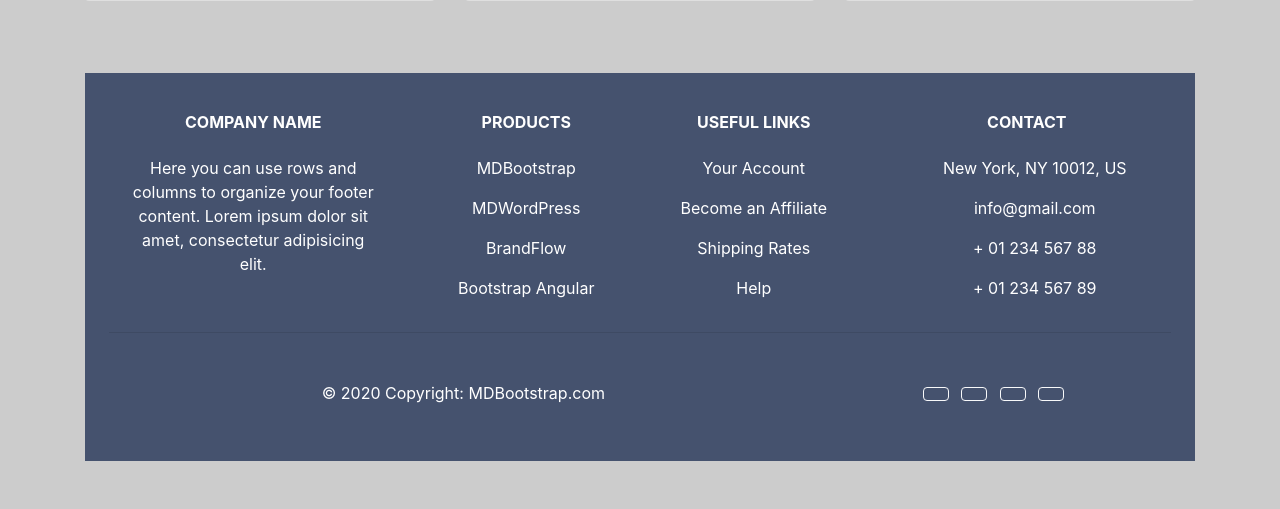
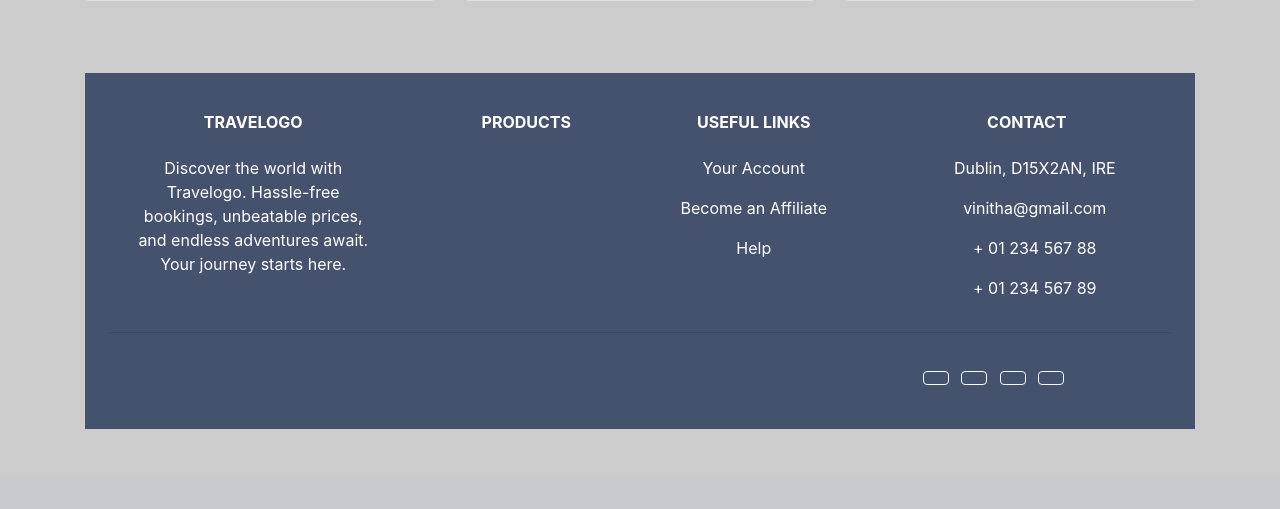
Before and after one commit to vinitha20018616/Flask_trav, a Flask app: page / in a window 1280 px wide. Shown: the part 1689-2198 px from the top of the page. After the commit the page ends 2118 px from the top, so only its background shows below. Run offline with Flask 3, Linux system fonts and the light colour scheme; some libraries are stand-ins or nearby versions.

Commit message:
change footer contents

```diff
--- a/templates/index.html
+++ b/templates/index.html
@@ -3,7 +3,7 @@
 <head>
     <meta charset="UTF-8">
     <meta name="viewport" content="width=device-width, initial-scale=1.0">
-    <title>Grey Billboard</title>
+    <title>Travelogo</title>
     <style>
         #billboard {
             background-color: #ccc; /* Grey background color */
@@ -122,12 +122,10 @@
             <!-- Grid column -->
             <div class="col-md-3 col-lg-3 col-xl-3 mx-auto mt-3">
               <h6 class="text-uppercase mb-4 font-weight-bold">
-                Company name
+                Travelogo
               </h6>
               <p>
-                Here you can use rows and columns to organize your footer
-                content. Lorem ipsum dolor sit amet, consectetur adipisicing
-                elit.
+                Discover the world with Travelogo. Hassle-free bookings, unbeatable prices, and endless adventures await. Your journey starts here.
               </p>
             </div>
             <!-- Grid column -->
@@ -137,18 +135,7 @@
             <!-- Grid column -->
             <div class="col-md-2 col-lg-2 col-xl-2 mx-auto mt-3">
               <h6 class="text-uppercase mb-4 font-weight-bold">Products</h6>
-              <p>
-                <a class="text-white">MDBootstrap</a>
-              </p>
-              <p>
-                <a class="text-white">MDWordPress</a>
-              </p>
-              <p>
-                <a class="text-white">BrandFlow</a>
-              </p>
-              <p>
-                <a class="text-white">Bootstrap Angular</a>
-              </p>
+
             </div>
             <!-- Grid column -->
 
@@ -165,9 +152,7 @@
               <p>
                 <a class="text-white">Become an Affiliate</a>
               </p>
-              <p>
-                <a class="text-white">Shipping Rates</a>
-              </p>
+
               <p>
                 <a class="text-white">Help</a>
               </p>
@@ -179,8 +164,8 @@
             <!-- Grid column -->
             <div class="col-md-4 col-lg-3 col-xl-3 mx-auto mt-3">
               <h6 class="text-uppercase mb-4 font-weight-bold">Contact</h6>
-              <p><i class="fas fa-home mr-3"></i> New York, NY 10012, US</p>
-              <p><i class="fas fa-envelope mr-3"></i> info@gmail.com</p>
+              <p><i class="fas fa-home mr-3"></i> Dublin, D15X2AN, IRE</p>
+              <p><i class="fas fa-envelope mr-3"></i> vinitha@gmail.com</p>
               <p><i class="fas fa-phone mr-3"></i> + 01 234 567 88</p>
               <p><i class="fas fa-print mr-3"></i> + 01 234 567 89</p>
             </div>
@@ -197,14 +182,7 @@
           <div class="row d-flex align-items-center">
             <!-- Grid column -->
             <div class="col-md-7 col-lg-8 text-center text-md-start">
-              <!-- Copyright -->
-              <div class="p-3">
-                © 2020 Copyright:
-                <a class="text-white" href="https://mdbootstrap.com/"
-                   >MDBootstrap.com</a
-                  >
-              </div>
-              <!-- Copyright -->
+
             </div>
             <!-- Grid column -->
 
```
